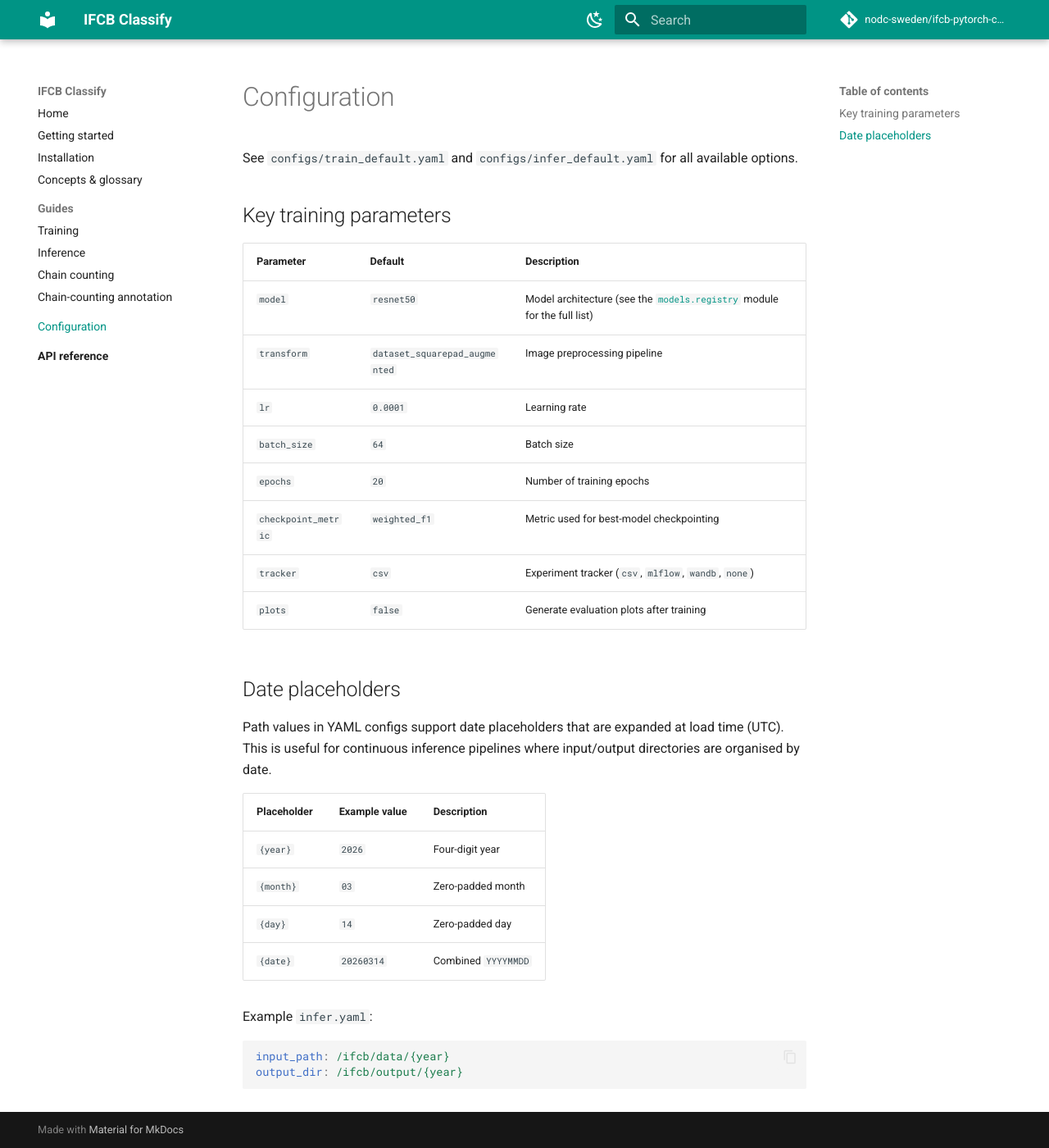
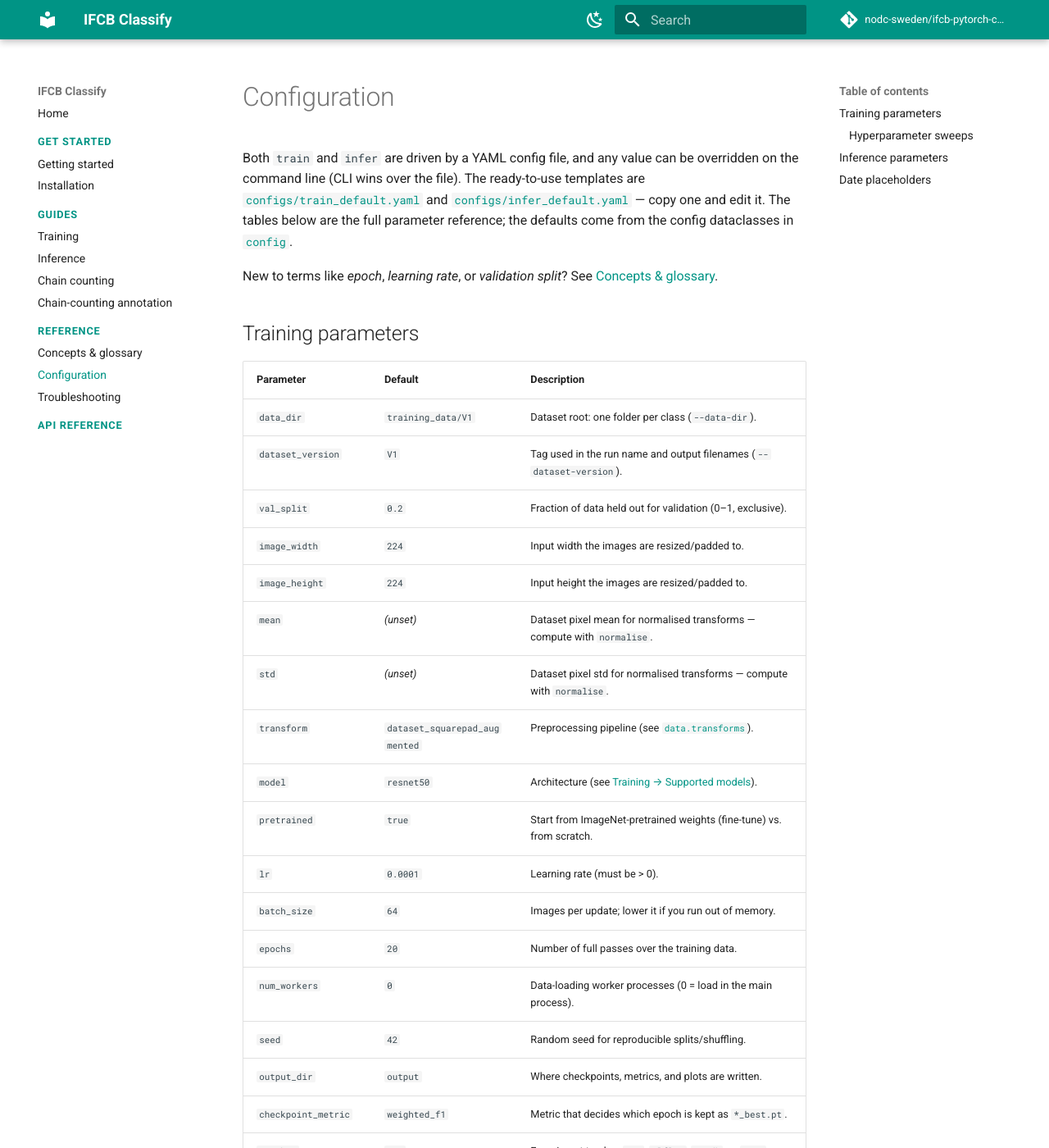
Before and after one commit to nodc-sweden/ifcb-pytorch-classify, an MkDocs documentation site: the page built from docs/configuration.md, in a window 1280 px wide and 1400 px high. Shown: the whole window at 82% size. Built offline with MkDocs 1.6.1 and Material for MkDocs 9.7.7, drawn with Linux system fonts in a browser that asks for light colours; comment, search, counter and statistics services are not loaded; some of the changed text lies outside the part shown.

Commit message:
docs: add troubleshooting, install checks, full config, and nav grouping
- Add a Troubleshooting page covering install/GPU/training/inference
  errors, including VRAM spilling to shared memory (slow training on GPU)
- Add an install-verification step (import + CUDA check) to installation
- Expand configuration.md to the full train/infer parameter reference
- Group the nav into Get started / Guides / Reference sections with the
  API reference as its own section, and style section headers via extra.css
- Wire Troubleshooting into the nav, index, README, and getting-started

````diff
--- a/docs/configuration.md
+++ b/docs/configuration.md
@@ -1,20 +1,81 @@
 # Configuration
 
-See `configs/train_default.yaml` and `configs/infer_default.yaml` for all
-available options.
+Both `train` and `infer` are driven by a YAML config file, and any value can be
+overridden on the command line (CLI wins over the file). The ready-to-use
+templates are
+[`configs/train_default.yaml`](https://github.com/nodc-sweden/ifcb-pytorch-classify/blob/main/configs/train_default.yaml)
+and
+[`configs/infer_default.yaml`](https://github.com/nodc-sweden/ifcb-pytorch-classify/blob/main/configs/infer_default.yaml)
+— copy one and edit it. The tables below are the full parameter reference; the
+defaults come from the config dataclasses in
+[`config`](reference/ifcb_classify/config.md).
 
-## Key training parameters
+New to terms like *epoch*, *learning rate*, or *validation split*? See
+[Concepts & glossary](concepts.md).
+
+## Training parameters
 
 | Parameter | Default | Description |
 |-----------|---------|-------------|
-| `model` | `resnet50` | Model architecture (see the [`models.registry`](reference/ifcb_classify/models/registry.md) module for the full list) |
-| `transform` | `dataset_squarepad_augmented` | Image preprocessing pipeline |
-| `lr` | `0.0001` | Learning rate |
-| `batch_size` | `64` | Batch size |
-| `epochs` | `20` | Number of training epochs |
-| `checkpoint_metric` | `weighted_f1` | Metric used for best-model checkpointing |
-| `tracker` | `csv` | Experiment tracker (`csv`, `mlflow`, `wandb`, `none`) |
-| `plots` | `false` | Generate evaluation plots after training |
+| `data_dir` | `training_data/V1` | Dataset root: one folder per class (`--data-dir`). |
+| `dataset_version` | `V1` | Tag used in the run name and output filenames (`--dataset-version`). |
+| `val_split` | `0.2` | Fraction of data held out for validation (0–1, exclusive). |
+| `image_width` | `224` | Input width the images are resized/padded to. |
+| `image_height` | `224` | Input height the images are resized/padded to. |
+| `mean` | *(unset)* | Dataset pixel mean for normalised transforms — compute with `normalise`. |
+| `std` | *(unset)* | Dataset pixel std for normalised transforms — compute with `normalise`. |
+| `transform` | `dataset_squarepad_augmented` | Preprocessing pipeline (see [`data.transforms`](reference/ifcb_classify/data/transforms.md)). |
+| `model` | `resnet50` | Architecture (see [Training → Supported models](guides/training.md#supported-models)). |
+| `pretrained` | `true` | Start from ImageNet-pretrained weights (fine-tune) vs. from scratch. |
+| `lr` | `0.0001` | Learning rate (must be > 0). |
+| `batch_size` | `64` | Images per update; lower it if you run out of memory. |
+| `epochs` | `20` | Number of full passes over the training data. |
+| `num_workers` | `0` | Data-loading worker processes (0 = load in the main process). |
+| `seed` | `42` | Random seed for reproducible splits/shuffling. |
+| `output_dir` | `output` | Where checkpoints, metrics, and plots are written. |
+| `checkpoint_metric` | `weighted_f1` | Metric that decides which epoch is kept as `*_best.pt`. |
+| `tracker` | `csv` | Experiment tracker: `csv`, `mlflow`, `wandb`, or `none`. |
+| `mlflow_uri` | *(unset)* | MLflow tracking server URI (with `tracker: mlflow`). |
+| `wandb_project` | *(unset)* | Weights & Biases project name (with `tracker: wandb`). |
+| `experiment_name` | `ifcb-classify` | Experiment name passed to the tracker. |
+| `min_class_images` | *(unset)* | Drop classes with fewer than this many images. |
+| `manual_include_classes` | *(unset)* | Class names to keep even if below `min_class_images`. |
+| `sweep_params` | *(unset)* | Map of field → list of values to grid-search over (see below). |
+| `plots` | `false` | Generate evaluation plots after training (`--plots`). |
+
+### Hyperparameter sweeps
+
+`sweep_params` grids over any combination of training fields, running one job per
+combination:
+
+```yaml
+sweep_params:
+  lr: [0.001, 0.0001]
+  batch_size: [64]
+  model: [resnet50]
+  transform: [dataset_squarepad, dataset_fullpad]
+  epochs: [5]
+```
+
+## Inference parameters
+
+| Parameter | Default | Description |
+|-----------|---------|-------------|
+| `input_path` | *(required)* | Bin file or directory of raw bins (`--input`). |
+| `model_checkpoint` | *(required)* | Path to the `*_best.pt` checkpoint (`--model`). |
+| `output_dir` | `output/class_scores` | Where the `{sample}_class.h5` files are written (`--output`). |
+| `batch_size` | `64` | Images per forward pass. |
+| `num_workers` | `0` | Data-loading worker processes. |
+| `thresholds_path` | *(auto)* | Per-class thresholds (`.json` from training, or `.yaml`); auto-detected next to the checkpoint. |
+| `threshold_default` | `0.0` | Confidence threshold for classes without a specific one. |
+| `device` | `auto` | `auto`, `cpu`, or `cuda`. |
+| `classifier_name` | *(unset)* | Name recorded in the output metadata. |
+| `overwrite` | `false` | Re-generate bins whose output already exists (`--overwrite`). |
+| `classes_path` | *(auto)* | Class list; auto-detected next to the checkpoint, or supply for legacy checkpoints. |
+| `model_name` | *(unset)* | Architecture name for legacy checkpoints (e.g. `resnet50`). |
+| `num_threads` | *(all cores)* | Cap CPU threads for inference. |
+| `allow_unsafe` | `false` | Permit loading legacy raw-state-dict checkpoints (`--allow-unsafe`). |
+| `chain_counting` | *(unset)* | Chain-counting block — see [Chain counting](guides/chain-counting.md#counting-during-inference). |
 
 ## Date placeholders
 
@@ -35,3 +96,6 @@
 input_path: /ifcb/data/{year}
 output_dir: /ifcb/output/{year}
 ```
+
+The chain-counting configs (`chains_train_default.yaml`, `chains_eval_default.yaml`)
+have their own options — see [Chain counting](guides/chain-counting.md).
--- /dev/null
+++ b/docs/stylesheets/extra.css
@@ -0,0 +1,19 @@
+/* Make the top-level nav section headers (Get started, Guides, Reference) read
+   as clear group labels instead of blending in with the page links beneath
+   them. Selectors target only the first-level sections in the primary sidebar
+   nav; the second rule covers the "API reference" section, whose header is a
+   link (md-nav__container) rather than a plain label. */
+.md-nav--primary > .md-nav__list > .md-nav__item--section > .md-nav__link,
+.md-nav--primary > .md-nav__list > .md-nav__item--section > .md-nav__link > a {
+  color: var(--md-primary-fg-color);
+  font-weight: 700;
+  text-transform: uppercase;
+  letter-spacing: 0.06em;
+  font-size: 0.64rem;
+  opacity: 1;
+}
+
+/* Add breathing room above each section so the groups are visually distinct. */
+.md-nav--primary > .md-nav__list > .md-nav__item--section {
+  margin-top: 0.9rem;
+}
--- a/mkdocs.yml
+++ b/mkdocs.yml
@@ -36,15 +36,18 @@
 
 nav:
   - Home: index.md
-  - Getting started: getting-started.md
-  - Installation: installation.md
-  - Concepts & glossary: concepts.md
+  - Get started:
+      - Getting started: getting-started.md
+      - Installation: installation.md
   - Guides:
       - Training: guides/training.md
       - Inference: guides/inference.md
       - Chain counting: guides/chain-counting.md
       - Chain-counting annotation: guides/chain-counting-annotation.md
-  - Configuration: configuration.md
+  - Reference:
+      - Concepts & glossary: concepts.md
+      - Configuration: configuration.md
+      - Troubleshooting: troubleshooting.md
   - API reference: reference/
 
 plugins:
@@ -73,6 +76,9 @@
             summary: true
             show_submodules: false
 
+extra_css:
+  - stylesheets/extra.css
+
 markdown_extensions:
   - admonition
   - pymdownx.details
````
Also changed, not shown: README.md (+1 -0 lines), docs/getting-started.md (+1 -0 lines), docs/index.md (+1 -0 lines), docs/installation.md (+14 -0 lines), docs/troubleshooting.md (added, +127 -0 lines).
